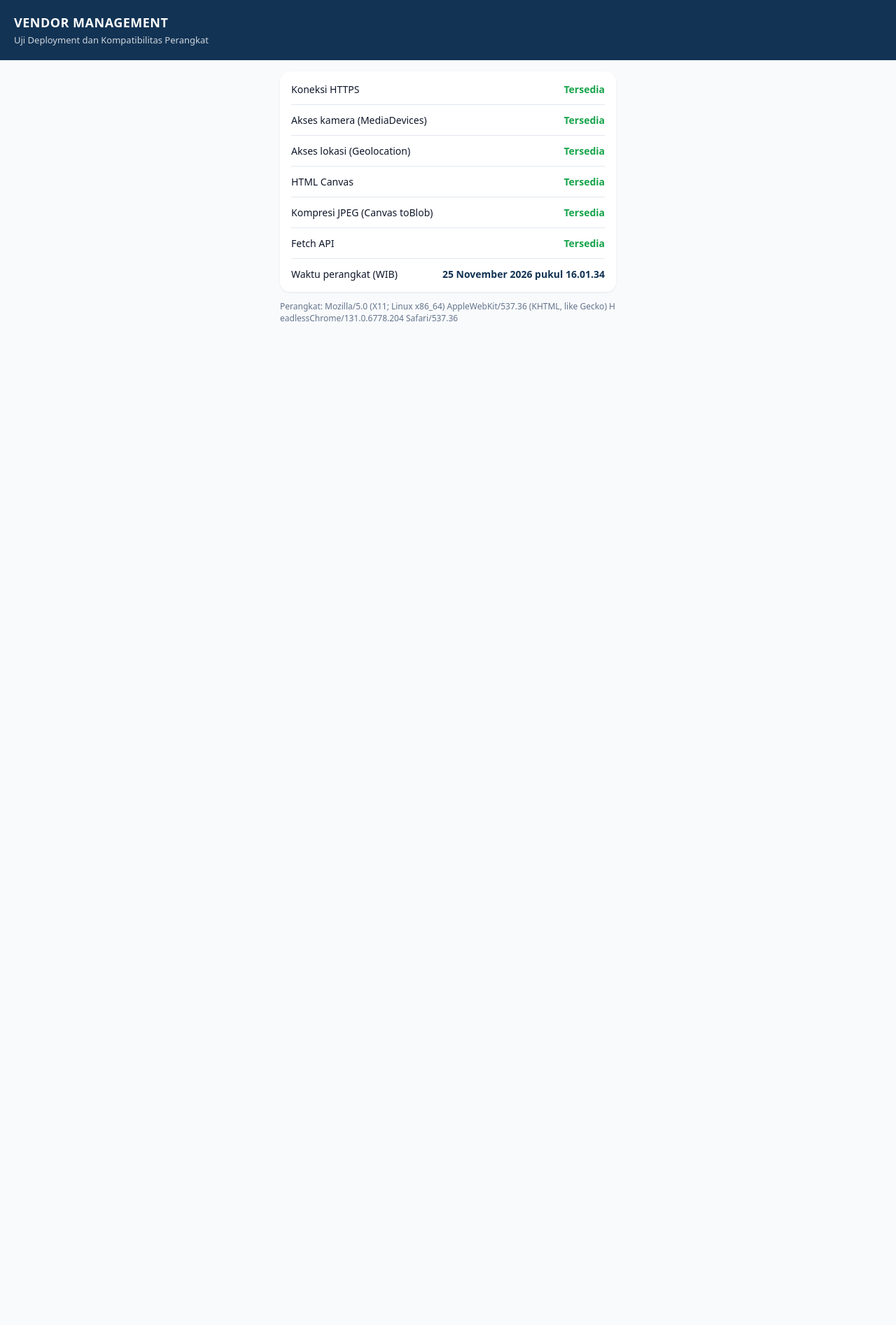
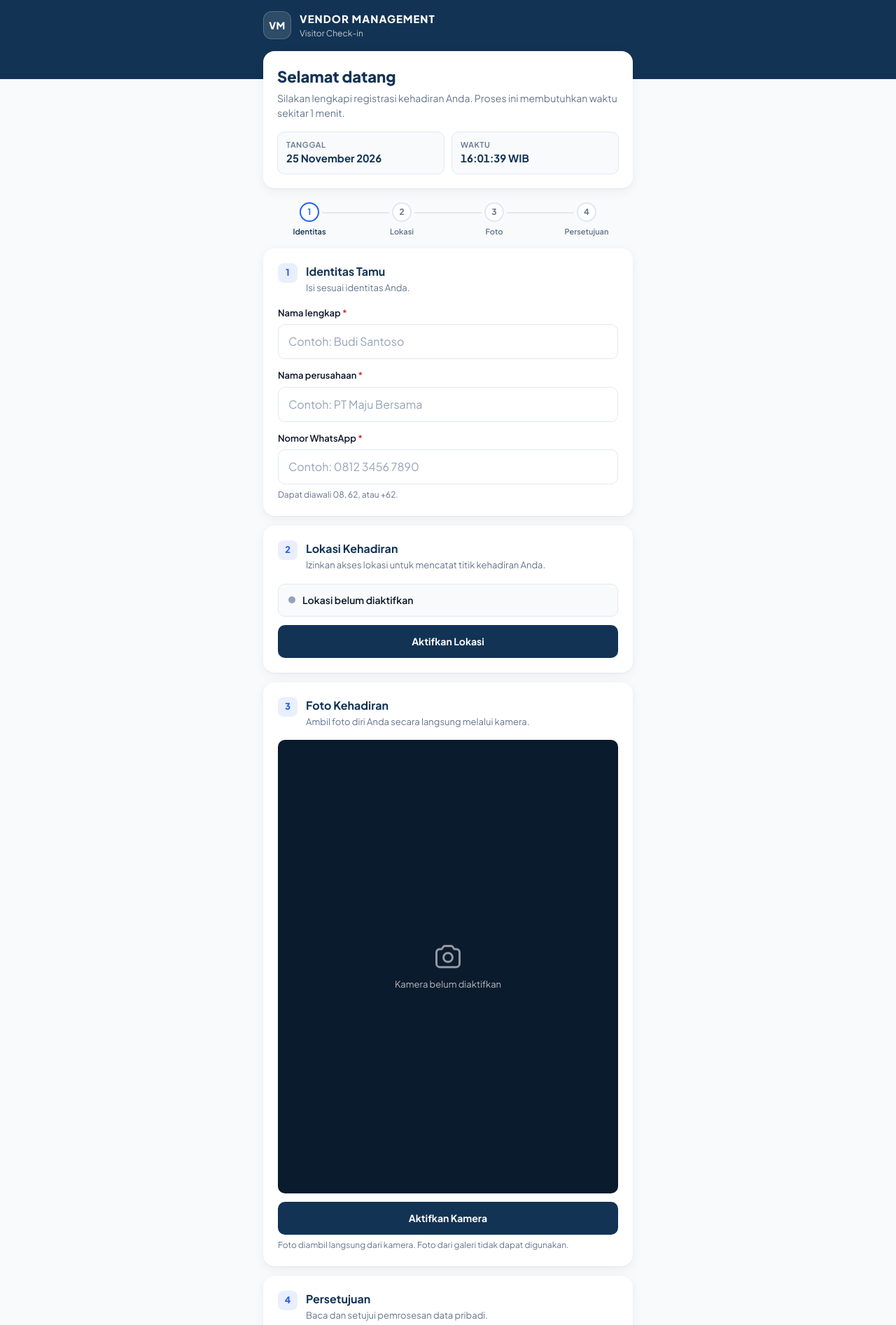
Before and after one commit to tnurhaks/vm-checkin, a plain HTML site: page public/index.html in a window 1280 px wide. Shown: the top 1893 px of the page at 70% size. Before the commit the page ends 800 px from the top, so only its background shows below. Drawn offline with Linux system fonts and the light colour scheme.

Commit message:
Add files via upload

```diff
--- /dev/null
+++ b/public/assets/css/style.css
@@ -0,0 +1,217 @@
+/* =========================================================
+   Vendor Management - Visitor Check-in
+   File: public/assets/css/style.css
+   ========================================================= */
+
+:root {
+  --navy: #123354;
+  --blue: #2563EB;
+  --blue-dark: #1D4ED8;
+  --bg: #F8FAFC;
+  --card: #FFFFFF;
+  --success: #16A34A;
+  --danger: #DC2626;
+  --warning: #D97706;
+  --text: #0F172A;
+  --muted: #64748B;
+  --border: #E2E8F0;
+  --radius: 16px;
+  --radius-sm: 10px;
+  --shadow: 0 1px 2px rgba(15, 23, 42, 0.04), 0 4px 16px rgba(15, 23, 42, 0.06);
+}
+
+*, *::before, *::after { box-sizing: border-box; }
+[hidden] { display: none !important; }
+html { -webkit-text-size-adjust: 100%; }
+
+body {
+  margin: 0;
+  font-family: "Plus Jakarta Sans", system-ui, -apple-system, "Segoe UI", Roboto, sans-serif;
+  background: var(--bg);
+  color: var(--text);
+  font-size: 15px;
+  line-height: 1.5;
+  -webkit-font-smoothing: antialiased;
+}
+
+.container { width: 100%; max-width: 560px; margin: 0 auto; padding: 0 16px; }
+
+/* ---------- Header ---------- */
+.app-header {
+  background: var(--navy);
+  color: #FFFFFF;
+  padding: max(16px, env(safe-area-inset-top)) 0 56px;
+}
+.header-inner { display: flex; align-items: center; gap: 12px; }
+.brand-mark {
+  width: 40px; height: 40px; border-radius: 12px;
+  background: rgba(255, 255, 255, 0.12);
+  border: 1px solid rgba(255, 255, 255, 0.2);
+  display: grid; place-items: center;
+  font-weight: 800; font-size: 14px; letter-spacing: 0.5px;
+}
+.brand-title { margin: 0; font-weight: 800; font-size: 15px; letter-spacing: 1px; }
+.brand-sub { margin: 0; font-size: 12px; opacity: 0.75; }
+
+main.container { margin-top: -40px; padding-bottom: 24px; }
+
+/* ---------- Welcome ---------- */
+.welcome { background: var(--card); border-radius: var(--radius); box-shadow: var(--shadow); padding: 20px; }
+.welcome h1 { margin: 0 0 4px; font-size: 22px; font-weight: 800; color: var(--navy); }
+.welcome p { margin: 0; color: var(--muted); font-size: 14px; }
+
+.datetime { display: grid; grid-template-columns: 1fr 1fr; gap: 10px; margin-top: 16px; }
+.dt-item { background: var(--bg); border: 1px solid var(--border); border-radius: var(--radius-sm); padding: 10px 12px; }
+.dt-label { display: block; font-size: 11px; color: var(--muted); text-transform: uppercase; letter-spacing: 0.6px; font-weight: 600; }
+.dt-value { display: block; font-weight: 700; color: var(--navy); font-size: 15px; font-variant-numeric: tabular-nums; }
+
+/* ---------- Stepper ---------- */
+.stepper { list-style: none; margin: 20px 0 16px; padding: 0; display: grid; grid-template-columns: repeat(4, 1fr); }
+.step { display: flex; flex-direction: column; align-items: center; gap: 6px; position: relative; font-size: 11px; color: var(--muted); font-weight: 600; }
+.step:not(:last-child)::after {
+  content: ""; position: absolute; top: 14px;
+  left: calc(50% + 18px); right: calc(-50% + 18px);
+  height: 2px; background: var(--border);
+}
+.step-dot {
+  width: 28px; height: 28px; border-radius: 50%;
+  display: grid; place-items: center;
+  background: #FFFFFF; border: 2px solid var(--border);
+  font-size: 12px; font-weight: 700; color: var(--muted);
+  position: relative; z-index: 1;
+}
+.step.is-active { color: var(--navy); }
+.step.is-active .step-dot { border-color: var(--blue); color: var(--blue); }
+.step.is-done .step-dot { background: var(--success); border-color: var(--success); color: #FFFFFF; }
+.step.is-done:not(:last-child)::after { background: var(--success); }
+
+/* ---------- Card ---------- */
+.card {
+  background: var(--card); border-radius: var(--radius); box-shadow: var(--shadow);
+  padding: 20px; margin-bottom: 14px; border: 1px solid transparent;
+  transition: border-color 0.2s;
+}
+.card.is-done { border-color: rgba(22, 163, 74, 0.35); }
+.card-head { display: flex; gap: 12px; align-items: flex-start; margin-bottom: 16px; }
+.card-num {
+  flex: none; width: 28px; height: 28px; border-radius: 8px;
+  background: rgba(37, 99, 235, 0.1); color: var(--blue);
+  display: grid; place-items: center; font-weight: 800; font-size: 13px;
+}
+.card.is-done .card-num { background: var(--success); color: #FFFFFF; }
+.card-head h2 { margin: 0; font-size: 16px; font-weight: 700; color: var(--navy); }
+.card-head p { margin: 2px 0 0; font-size: 13px; color: var(--muted); }
+
+/* ---------- Form field ---------- */
+.field { margin-bottom: 14px; }
+.field:last-child { margin-bottom: 0; }
+label { display: block; font-size: 13px; font-weight: 600; margin-bottom: 6px; }
+.req { color: var(--danger); }
+
+input[type="text"], input[type="tel"] {
+  width: 100%; font: inherit; font-size: 16px; /* 16px mencegah zoom otomatis di iPhone */
+  padding: 12px 14px; border: 1.5px solid var(--border); border-radius: var(--radius-sm);
+  background: #FFFFFF; color: var(--text);
+  transition: border-color 0.15s, box-shadow 0.15s;
+  -webkit-appearance: none; appearance: none;
+}
+input::placeholder { color: #94A3B8; }
+input:focus { outline: none; border-color: var(--blue); box-shadow: 0 0 0 4px rgba(37, 99, 235, 0.12); }
+.field.has-error input { border-color: var(--danger); }
+.field-hint { margin: 6px 0 0; font-size: 12px; color: var(--muted); }
+.field-error { margin: 6px 0 0; font-size: 12px; color: var(--danger); font-weight: 500; }
+
+/* ---------- Status ---------- */
+.status {
+  display: flex; align-items: center; gap: 10px;
+  padding: 12px 14px; border-radius: var(--radius-sm);
+  background: var(--bg); border: 1px solid var(--border);
+  font-size: 14px; font-weight: 600; margin-bottom: 12px;
+}
+.status-dot { width: 10px; height: 10px; border-radius: 50%; background: #94A3B8; flex: none; }
+.status[data-state="loading"] .status-dot { background: var(--warning); animation: pulse 1s infinite; }
+.status[data-state="success"] { background: rgba(22, 163, 74, 0.06); border-color: rgba(22, 163, 74, 0.3); color: #166534; }
+.status[data-state="success"] .status-dot { background: var(--success); }
+.status[data-state="error"] { background: rgba(220, 38, 38, 0.05); border-color: rgba(220, 38, 38, 0.3); color: #991B1B; }
+.status[data-state="error"] .status-dot { background: var(--danger); }
+@keyframes pulse { 50% { opacity: 0.3; } }
+
+.detail-list { margin: 0 0 12px; padding: 0; }
+.detail-list div { display: flex; justify-content: space-between; gap: 16px; padding: 8px 0; border-bottom: 1px dashed var(--border); font-size: 13px; }
+.detail-list div:last-child { border-bottom: 0; }
+.detail-list dt { color: var(--muted); flex: none; }
+.detail-list dd { margin: 0; font-weight: 600; text-align: right; word-break: break-word; }
+
+/* ---------- Kamera ---------- */
+.camera-frame {
+  position: relative; width: 100%; aspect-ratio: 3 / 4;
+  background: #0B1B2E; border-radius: var(--radius-sm);
+  overflow: hidden; margin-bottom: 12px;
+}
+.camera-frame video, .camera-frame img { width: 100%; height: 100%; object-fit: cover; display: block; }
+.camera-placeholder {
+  position: absolute; inset: 0;
+  display: flex; flex-direction: column; align-items: center; justify-content: center;
+  gap: 8px; color: rgba(255, 255, 255, 0.7); font-size: 13px; text-align: center; padding: 16px;
+}
+.camera-placeholder svg { width: 44px; height: 44px; opacity: 0.8; }
+.camera-placeholder p { margin: 0; }
+
+/* ---------- Tombol ---------- */
+.btn-row { display: flex; gap: 8px; flex-wrap: wrap; }
+.btn-row .btn { flex: 1 1 auto; }
+.btn {
+  font: inherit; font-weight: 700; font-size: 14px;
+  border-radius: var(--radius-sm); padding: 12px 16px; min-height: 46px;
+  border: 1.5px solid transparent; cursor: pointer;
+  display: inline-flex; align-items: center; justify-content: center; gap: 8px;
+  transition: background 0.15s, transform 0.05s, opacity 0.15s;
+}
+.btn:active { transform: scale(0.98); }
+.btn-primary { background: var(--blue); color: #FFFFFF; }
+.btn-primary:hover { background: var(--blue-dark); }
+.btn-secondary { background: var(--navy); color: #FFFFFF; }
+.btn-ghost { background: #FFFFFF; color: var(--navy); border-color: var(--border); }
+.btn-block { width: 100%; }
+.btn-lg { min-height: 54px; font-size: 16px; }
+.btn:disabled { background: #CBD5E1; color: #FFFFFF; border-color: transparent; cursor: not-allowed; transform: none; }
+
+/* ---------- Persetujuan ---------- */
+.consent { display: flex; gap: 12px; align-items: flex-start; font-weight: 400; font-size: 13px; cursor: pointer; margin: 0; }
+.consent input { flex: none; width: 20px; height: 20px; margin: 2px 0 0; accent-color: var(--blue); }
+.consent a { color: var(--blue); font-weight: 600; }
+
+.submit-area { margin-top: 6px; }
+.submit-hint { text-align: center; font-size: 12px; color: var(--muted); margin: 8px 0 0; }
+
+/* ---------- Notifikasi error ---------- */
+.alert { border-radius: var(--radius-sm); padding: 12px 14px; font-size: 13px; margin-bottom: 14px; }
+.alert strong { display: block; margin-bottom: 2px; }
+.alert-error { background: #FEF2F2; border: 1px solid #FECACA; color: #991B1B; }
+
+/* ---------- Loading ---------- */
+.loading {
+  position: fixed; inset: 0; z-index: 50;
+  background: rgba(18, 51, 84, 0.6);
+  -webkit-backdrop-filter: blur(2px); backdrop-filter: blur(2px);
+  display: flex; flex-direction: column; align-items: center; justify-content: center;
+  gap: 14px; color: #FFFFFF; font-weight: 600;
+}
+.loading p { margin: 0; }
+.spinner { width: 44px; height: 44px; border: 4px solid rgba(255, 255, 255, 0.3); border-top-color: #FFFFFF; border-radius: 50%; animation: spin 0.8s linear infinite; }
+@keyframes spin { to { transform: rotate(360deg); } }
+
+/* ---------- Halaman sukses ---------- */
+.success-card { text-align: center; padding: 32px 20px; }
+.success-icon { width: 72px; height: 72px; margin: 0 auto 16px; border-radius: 50%; background: rgba(22, 163, 74, 0.12); display: grid; place-items: center; }
+.success-icon svg { width: 36px; height: 36px; color: var(--success); }
+.success-card h1 { margin: 0 0 6px; font-size: 22px; color: var(--navy); }
+.success-card > p { margin: 0 0 20px; color: var(--muted); }
+.success-card .detail-list { text-align: left; background: var(--bg); border-radius: var(--radius-sm); padding: 4px 14px; }
+
+/* ---------- Footer ---------- */
+.app-footer { text-align: center; font-size: 12px; color: var(--muted); padding: 8px 16px max(24px, env(safe-area-inset-bottom)); }
+
+@media (prefers-reduced-motion: reduce) {
+  * { animation: none !important; transition: none !important; }
+}
--- /dev/null
+++ b/public/assets/js/app.js
@@ -0,0 +1,83 @@
+/* =========================================================
+   Vendor Management - Visitor Check-in
+   File: public/assets/js/app.js
+   Tahap 2.2: jam WIB + mode pratinjau tampilan.
+   Logika form, validasi, GPS, dan kamera ditambahkan di tahap berikutnya.
+   ========================================================= */
+(function () {
+  "use strict";
+
+  var ZONA_WAKTU = "Asia/Jakarta";
+
+  var formatTanggal = new Intl.DateTimeFormat("id-ID", {
+    timeZone: ZONA_WAKTU, day: "2-digit", month: "long", year: "numeric"
+  });
+  var formatWaktu = new Intl.DateTimeFormat("en-GB", {
+    timeZone: ZONA_WAKTU, hour: "2-digit", minute: "2-digit", second: "2-digit", hourCycle: "h23"
+  });
+
+  function $(id) { return document.getElementById(id); }
+
+  // ---------- Jam WIB (read-only) ----------
+  function perbaruiJam() {
+    var sekarang = new Date();
+    $("tanggal-kunjungan").textContent = formatTanggal.format(sekarang);
+    $("waktu-sekarang").textContent = formatWaktu.format(sekarang) + " WIB";
+  }
+  perbaruiJam();
+  setInterval(perbaruiJam, 1000);
+
+  // ---------- Mode pratinjau tampilan (sementara, untuk review desain) ----------
+  // Contoh: /?tampilan=lengkap | sukses | error | loading
+  var mode = new URLSearchParams(window.location.search).get("tampilan");
+
+  if (mode === "lengkap") {
+    $("nama").value = "Budi Santoso (Data Dummy)";
+    $("perusahaan").value = "PT Contoh Dummy";
+    $("whatsapp").value = "0812 0000 0000";
+
+    $("status-lokasi").setAttribute("data-state", "success");
+    $("status-lokasi-teks").textContent = "Lokasi berhasil terdeteksi";
+    $("detail-lokasi").hidden = false;
+    $("lokasi-koordinat").textContent = "-6.186486, 106.822745";
+    $("lokasi-akurasi").textContent = "± 18 meter";
+    $("lokasi-alamat").textContent = "Jl. Contoh No. 1, Jakarta Pusat";
+    $("btn-lokasi").textContent = "Perbarui Lokasi";
+
+    $("persetujuan").checked = true;
+    $("btn-submit").disabled = false;
+    $("submit-hint").textContent = "Seluruh langkah telah lengkap.";
+
+    ["kartu-identitas", "kartu-lokasi", "kartu-persetujuan"].forEach(function (id) {
+      $(id).classList.add("is-done");
+    });
+    document.querySelectorAll(".step").forEach(function (el) {
+      el.classList.remove("is-active");
+      if (el.getAttribute("data-step") !== "3") { el.classList.add("is-done"); }
+      else { el.classList.add("is-active"); }
+    });
+  }
+
+  if (mode === "error") {
+    $("pesan-error").hidden = false;
+    $("field-whatsapp").classList.add("has-error");
+    $("whatsapp").value = "12345";
+    $("whatsapp-error").hidden = false;
+    $("whatsapp-error").textContent = "Nomor WhatsApp tidak valid. Gunakan format 08xxxxxxxxxx.";
+    $("status-lokasi").setAttribute("data-state", "error");
+    $("status-lokasi-teks").textContent = "Akses lokasi ditolak";
+  }
+
+  if (mode === "loading") {
+    $("loading").hidden = false;
+  }
+
+  if (mode === "sukses") {
+    $("halaman-form").hidden = true;
+    $("halaman-sukses").hidden = false;
+    $("sukses-id").textContent = "VM-20261125-DUMMY1";
+    $("sukses-nama").textContent = "Budi Santoso (Data Dummy)";
+    $("sukses-perusahaan").textContent = "PT Contoh Dummy";
+    $("sukses-waktu").textContent = formatTanggal.format(new Date()) + ", " + formatWaktu.format(new Date()) + " WIB";
+  }
+})();
--- a/public/index.html
+++ b/public/index.html
@@ -2,70 +2,195 @@
 <html lang="id">
 <head>
   <meta charset="UTF-8">
-  <meta name="viewport" content="width=device-width, initial-scale=1">
-  <title>Uji Deployment | Vendor Management</title>
-  <style>
-    body { margin: 0; font-family: system-ui, -apple-system, "Segoe UI", Roboto, sans-serif; background: #F8FAFC; color: #0F172A; }
-    header { background: #123354; color: #FFFFFF; padding: 20px; }
-    header h1 { margin: 0; font-size: 18px; letter-spacing: 0.5px; }
-    header p { margin: 4px 0 0; font-size: 13px; opacity: 0.8; }
-    main { padding: 16px; max-width: 480px; margin: 0 auto; }
-    .card { background: #FFFFFF; border-radius: 14px; padding: 4px 16px; box-shadow: 0 1px 3px rgba(15, 23, 42, 0.08); }
-    .row { display: flex; justify-content: space-between; gap: 12px; padding: 12px 0; border-bottom: 1px solid #E2E8F0; font-size: 14px; }
-    .row:last-child { border-bottom: 0; }
-    .ok { color: #16A34A; font-weight: 600; white-space: nowrap; }
-    .no { color: #DC2626; font-weight: 600; white-space: nowrap; }
-    .info { color: #123354; font-weight: 600; text-align: right; }
-    small { display: block; margin-top: 12px; color: #64748B; font-size: 12px; word-break: break-all; }
-  </style>
+  <meta name="viewport" content="width=device-width, initial-scale=1, viewport-fit=cover">
+  <meta name="theme-color" content="#123354">
+  <meta name="robots" content="noindex, nofollow">
+  <title>Registrasi Kehadiran Tamu | Vendor Management</title>
+  <link rel="preconnect" href="https://fonts.googleapis.com">
+  <link rel="preconnect" href="https://fonts.gstatic.com" crossorigin>
+  <link href="https://fonts.googleapis.com/css2?family=Plus+Jakarta+Sans:wght@400;500;600;700;800&display=swap" rel="stylesheet">
+  <link rel="stylesheet" href="/assets/css/style.css">
 </head>
 <body>
-  <header>
-    <h1>VENDOR MANAGEMENT</h1>
-    <p>Uji Deployment dan Kompatibilitas Perangkat</p>
+
+  <header class="app-header">
+    <div class="container header-inner">
+      <div class="brand-mark" aria-hidden="true">VM</div>
+      <div>
+        <p class="brand-title">VENDOR MANAGEMENT</p>
+        <p class="brand-sub">Visitor Check-in</p>
+      </div>
+    </div>
   </header>
-  <main>
-    <div class="card" id="hasil"></div>
-    <small id="perangkat"></small>
+
+  <!-- ===================== HALAMAN FORMULIR ===================== -->
+  <main class="container" id="halaman-form">
+
+    <section class="welcome">
+      <h1>Selamat datang</h1>
+      <p>Silakan lengkapi registrasi kehadiran Anda. Proses ini membutuhkan waktu sekitar 1 menit.</p>
+      <div class="datetime">
+        <div class="dt-item">
+          <span class="dt-label">Tanggal</span>
+          <span class="dt-value" id="tanggal-kunjungan">-</span>
+        </div>
+        <div class="dt-item">
+          <span class="dt-label">Waktu</span>
+          <span class="dt-value" id="waktu-sekarang">-</span>
+        </div>
+      </div>
+    </section>
+
+    <ol class="stepper" aria-label="Tahapan registrasi">
+      <li class="step is-active" data-step="1"><span class="step-dot">1</span><span class="step-label">Identitas</span></li>
+      <li class="step" data-step="2"><span class="step-dot">2</span><span class="step-label">Lokasi</span></li>
+      <li class="step" data-step="3"><span class="step-dot">3</span><span class="step-label">Foto</span></li>
+      <li class="step" data-step="4"><span class="step-dot">4</span><span class="step-label">Persetujuan</span></li>
+    </ol>
+
+    <div class="alert alert-error" id="pesan-error" role="alert" hidden>
+      <strong>Registrasi belum berhasil.</strong>
+      <span id="pesan-error-teks">Terjadi kendala koneksi. Silakan coba kembali.</span>
+    </div>
+
+    <form id="form-registrasi" novalidate>
+
+      <!-- Kartu 1: Identitas -->
+      <section class="card" id="kartu-identitas">
+        <div class="card-head">
+          <span class="card-num">1</span>
+          <div>
+            <h2>Identitas Tamu</h2>
+            <p>Isi sesuai identitas Anda.</p>
+          </div>
+        </div>
+
+        <div class="field" id="field-nama">
+          <label for="nama">Nama lengkap <span class="req">*</span></label>
+          <input id="nama" name="nama" type="text" autocomplete="name" maxlength="100" placeholder="Contoh: Budi Santoso" required>
+          <p class="field-error" id="nama-error" hidden></p>
+        </div>
+
+        <div class="field" id="field-perusahaan">
+          <label for="perusahaan">Nama perusahaan <span class="req">*</span></label>
+          <input id="perusahaan" name="perusahaan" type="text" autocomplete="organization" maxlength="120" placeholder="Contoh: PT Maju Bersama" required>
+          <p class="field-error" id="perusahaan-error" hidden></p>
+        </div>
+
+        <div class="field" id="field-whatsapp">
+          <label for="whatsapp">Nomor WhatsApp <span class="req">*</span></label>
+          <input id="whatsapp" name="whatsapp" type="tel" inputmode="tel" autocomplete="tel" maxlength="18" placeholder="Contoh: 0812 3456 7890" required>
+          <p class="field-hint">Dapat diawali 08, 62, atau +62.</p>
+          <p class="field-error" id="whatsapp-error" hidden></p>
+        </div>
+      </section>
+
+      <!-- Kartu 2: Lokasi -->
+      <section class="card" id="kartu-lokasi">
+        <div class="card-head">
+          <span class="card-num">2</span>
+          <div>
+            <h2>Lokasi Kehadiran</h2>
+            <p>Izinkan akses lokasi untuk mencatat titik kehadiran Anda.</p>
+          </div>
+        </div>
+
+        <div class="status" id="status-lokasi" data-state="idle">
+          <span class="status-dot"></span>
+          <span id="status-lokasi-teks">Lokasi belum diaktifkan</span>
+        </div>
+
+        <dl class="detail-list" id="detail-lokasi" hidden>
+          <div><dt>Koordinat</dt><dd id="lokasi-koordinat">-</dd></div>
+          <div><dt>Akurasi</dt><dd id="lokasi-akurasi">-</dd></div>
+          <div><dt>Alamat</dt><dd id="lokasi-alamat">-</dd></div>
+        </dl>
+
+        <button type="button" class="btn btn-secondary btn-block" id="btn-lokasi">Aktifkan Lokasi</button>
+      </section>
+
+      <!-- Kartu 3: Foto -->
+      <section class="card" id="kartu-foto">
+        <div class="card-head">
+          <span class="card-num">3</span>
+          <div>
+            <h2>Foto Kehadiran</h2>
+            <p>Ambil foto diri Anda secara langsung melalui kamera.</p>
+          </div>
+        </div>
+
+        <div class="camera-frame">
+          <video id="kamera-video" playsinline muted autoplay hidden></video>
+          <img id="foto-hasil" alt="Hasil foto kehadiran dengan watermark" hidden>
+          <div class="camera-placeholder" id="kamera-placeholder">
+            <svg viewBox="0 0 24 24" fill="none" stroke="currentColor" stroke-width="1.6" stroke-linecap="round" stroke-linejoin="round" aria-hidden="true">
+              <path d="M3 8.5A2.5 2.5 0 0 1 5.5 6h1.6l1.2-1.8A1.5 1.5 0 0 1 9.5 3.5h5a1.5 1.5 0 0 1 1.2.7L16.9 6h1.6A2.5 2.5 0 0 1 21 8.5v9a2.5 2.5 0 0 1-2.5 2.5h-13A2.5 2.5 0 0 1 3 17.5z"/>
+              <circle cx="12" cy="12.5" r="3.5"/>
+            </svg>
+            <p>Kamera belum diaktifkan</p>
+          </div>
+        </div>
+
+        <div class="btn-row">
+          <button type="button" class="btn btn-secondary" id="btn-kamera">Aktifkan Kamera</button>
+          <button type="button" class="btn btn-ghost" id="btn-ganti-kamera" hidden>Ganti Kamera</button>
+          <button type="button" class="btn btn-primary" id="btn-ambil-foto" hidden>Ambil Foto</button>
+          <button type="button" class="btn btn-ghost" id="btn-ulangi-foto" hidden>Ambil Ulang</button>
+        </div>
+        <p class="field-hint">Foto diambil langsung dari kamera. Foto dari galeri tidak dapat digunakan.</p>
+      </section>
+
+      <!-- Kartu 4: Persetujuan -->
+      <section class="card" id="kartu-persetujuan">
+        <div class="card-head">
+          <span class="card-num">4</span>
+          <div>
+            <h2>Persetujuan</h2>
+            <p>Baca dan setujui pemrosesan data pribadi.</p>
+          </div>
+        </div>
+
+        <label class="consent" for="persetujuan">
+          <input type="checkbox" id="persetujuan" name="persetujuan">
+          <span>Saya menyetujui pengumpulan dan pemrosesan data pribadi saya (nama, perusahaan, nomor WhatsApp, lokasi, dan foto) untuk keperluan pencatatan kehadiran tamu Vendor Management, sebagaimana dijelaskan dalam <a href="/privasi.html" target="_blank" rel="noopener">Pemberitahuan Pemrosesan Data Pribadi</a>.</span>
+        </label>
+      </section>
+
+      <div class="submit-area">
+        <button type="submit" class="btn btn-primary btn-block btn-lg" id="btn-submit" disabled>Kirim Registrasi</button>
+        <p class="submit-hint" id="submit-hint">Lengkapi seluruh langkah untuk mengirim registrasi.</p>
+      </div>
+    </form>
   </main>
 
-  <script>
-    var daftarCek = [
-      ["Koneksi HTTPS", window.isSecureContext === true],
-      ["Akses kamera (MediaDevices)", !!(navigator.mediaDevices && navigator.mediaDevices.getUserMedia)],
-      ["Akses lokasi (Geolocation)", "geolocation" in navigator],
-      ["HTML Canvas", !!document.createElement("canvas").getContext],
-      ["Kompresi JPEG (Canvas toBlob)", typeof HTMLCanvasElement.prototype.toBlob === "function"],
-      ["Fetch API", "fetch" in window]
-    ];
+  <!-- ===================== HALAMAN SUKSES ===================== -->
+  <main class="container" id="halaman-sukses" hidden>
+    <section class="card success-card">
+      <div class="success-icon">
+        <svg viewBox="0 0 24 24" fill="none" stroke="currentColor" stroke-width="2.4" stroke-linecap="round" stroke-linejoin="round" aria-hidden="true">
+          <path d="M5 12.5l4.5 4.5L19 7.5"/>
+        </svg>
+      </div>
+      <h1>Registrasi Berhasil</h1>
+      <p>Terima kasih, kehadiran Anda telah tercatat.</p>
+      <dl class="detail-list">
+        <div><dt>ID Registrasi</dt><dd id="sukses-id">-</dd></div>
+        <div><dt>Nama</dt><dd id="sukses-nama">-</dd></div>
+        <div><dt>Perusahaan</dt><dd id="sukses-perusahaan">-</dd></div>
+        <div><dt>Waktu</dt><dd id="sukses-waktu">-</dd></div>
+      </dl>
+      <p class="field-hint">Silakan tunjukkan halaman ini kepada petugas apabila diperlukan.</p>
+    </section>
+  </main>
 
-    var wadah = document.getElementById("hasil");
+  <!-- ===================== LOADING ===================== -->
+  <div class="loading" id="loading" role="status" aria-live="polite" hidden>
+    <div class="spinner"></div>
+    <p>Mengirim registrasi...</p>
+  </div>
 
-    function tambahBaris(label, nilai, kelas) {
-      var baris = document.createElement("div");
-      baris.className = "row";
-      var kiri = document.createElement("span");
-      kiri.textContent = label;
-      var kanan = document.createElement("span");
-      kanan.className = kelas;
-      kanan.textContent = nilai;
-      baris.appendChild(kiri);
-      baris.appendChild(kanan);
-      wadah.appendChild(baris);
-    }
+  <footer class="app-footer">Vendor Management &middot; Visitor Check-in</footer>
 
-    daftarCek.forEach(function (item) {
-      tambahBaris(item[0], item[1] ? "Tersedia" : "Tidak tersedia", item[1] ? "ok" : "no");
-    });
-
-    var waktuWIB = new Intl.DateTimeFormat("id-ID", {
-      timeZone: "Asia/Jakarta",
-      dateStyle: "long",
-      timeStyle: "medium"
-    }).format(new Date());
-    tambahBaris("Waktu perangkat (WIB)", waktuWIB, "info");
-
-    document.getElementById("perangkat").textContent = "Perangkat: " + navigator.userAgent;
-  </script>
+  <script src="/assets/js/app.js" defer></script>
 </body>
 </html>
```
